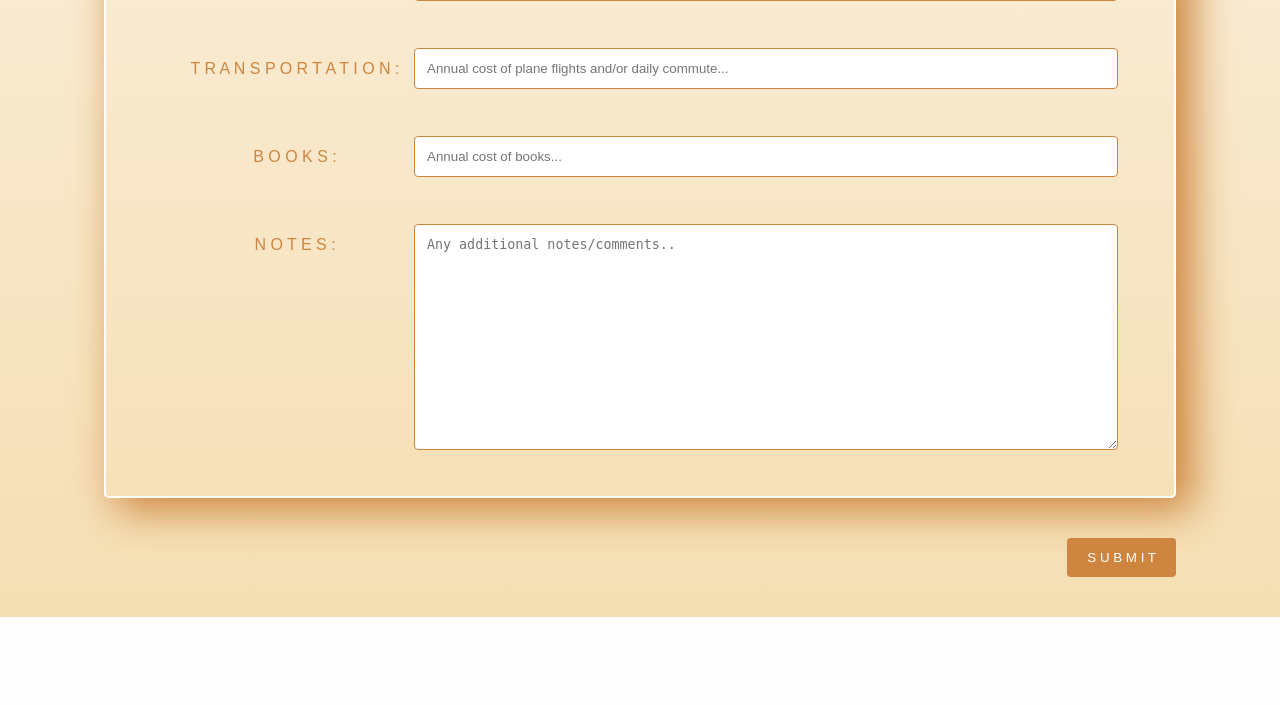
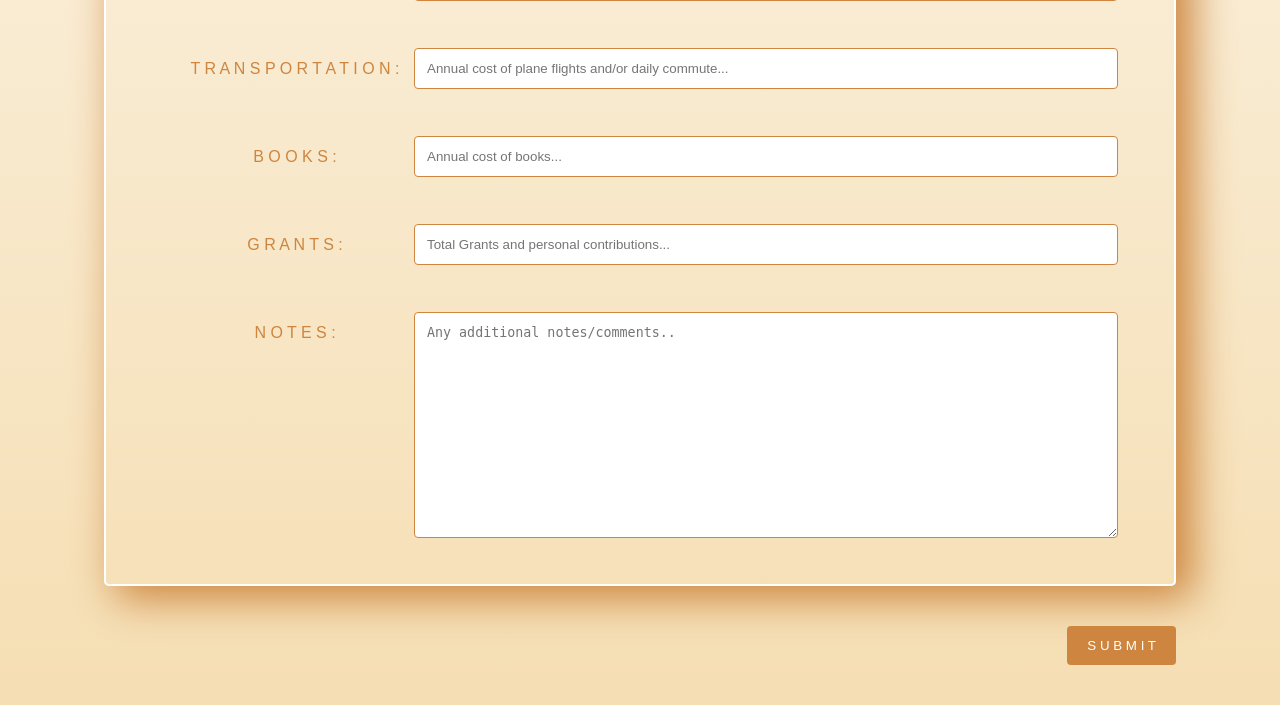
Before and after one commit to AshaBrianna/Aid_by_AID, a Python web app: template templates/AddCollege.html in a window 1280 px wide. Shown: the part 974-1679 px from the top of the page. Before the commit the page ends 1591 px from the top, so only its background shows below. Run offline with Jinja, Linux system fonts and the light colour scheme; the template is opened without the code that fills it, so the values that code supplies are empty.

Commit message:
Added grant option

```diff
--- a/main.py
+++ b/main.py
@@ -20,7 +20,6 @@ class Student(ndb.Model):
     home_location = ndb.StringProperty(required = True)
     student_name = ndb.StringProperty(required = True)
     budget = ndb.IntegerProperty(required = False, default = 0)
-    grants = ndb.IntegerProperty(required = False, default = 0)
     email = ndb.StringProperty(required = True)
 
 class College(ndb.Model):
@@ -33,6 +32,7 @@ class College(ndb.Model):
     student = ndb.KeyProperty(Student)
     college_key = ndb.KeyProperty(repeated = True)
     travel = ndb.IntegerProperty(required = False)
+    grants = ndb.IntegerProperty(required = False, default = 0)
     college_location = ndb.StringProperty(required = False)
 
 class PreLoadedCollege(ndb.Model):
@@ -101,6 +101,7 @@ class AddCollegeHandler(webapp2.RequestHandler):
             books = int(self.request.get("books")),
             travel = int(flights_dictionary["Quotes"][0]["MinPrice"]),
             student = student_key,
+            grants = int(self.request.get("grants")),
             ).put()
         self.redirect("/", True)
 
--- a/templates/AddCollege.html
+++ b/templates/AddCollege.html
@@ -91,6 +91,14 @@
         </div>
         <div class="row">
           <div class="col-25">
+            <label for="name">G R A N T S :</label>
+          </div>
+          <div class="col-75">
+            <input type="text" id="grants" name="grants" placeholder= "Total Grants and personal contributions...">
+          </div>
+        </div>
+        <div class="row">
+          <div class="col-25">
             <label for="subject">N O T E S :</label>
           </div>
           <div class="col-75">
--- a/templates/MainPage.html
+++ b/templates/MainPage.html
@@ -67,7 +67,7 @@
             </tr> -->
           <tbody class="tbl-content">
             {% for colleges in college %}
-            {% set total = colleges['tuition'] + colleges['books'] + colleges['housing'] + colleges['food'] + colleges['other'] + colleges['travel'] %}
+            {% set total = colleges['tuition'] + colleges['books'] + colleges['housing'] + colleges['food'] + colleges['other'] + colleges['travel'] - colleges['grants'] %}
               <tr>
                 <td class="schoolname">{{colleges.college_name}}</td>
                 <td>${{colleges.tuition}}</td>
--- a/templates/StudentProfile.html
+++ b/templates/StudentProfile.html
@@ -35,8 +35,6 @@
               <input class="row" type="text" id="budget" name="budget" placeholder="Your annual budget...">
             </div>
             <div class="flex-student-rows1">
-              <input class="row" type="text" id="grants" name="grants" placeholder="Total scholarship $ applicable anywhere...">
-              <input class="row" type="text" id="email" name="email" placeholder="Your email...">
             </div>
         </div>
 <br>
```
